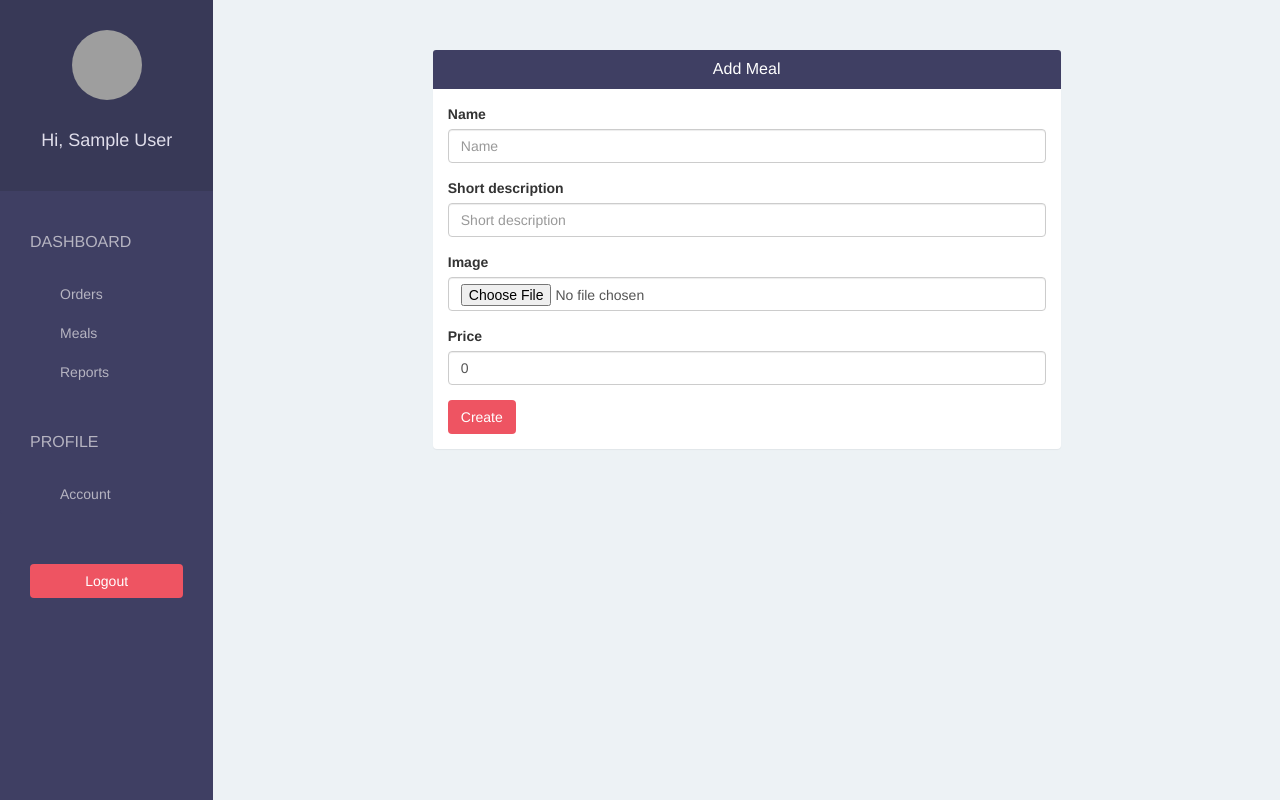
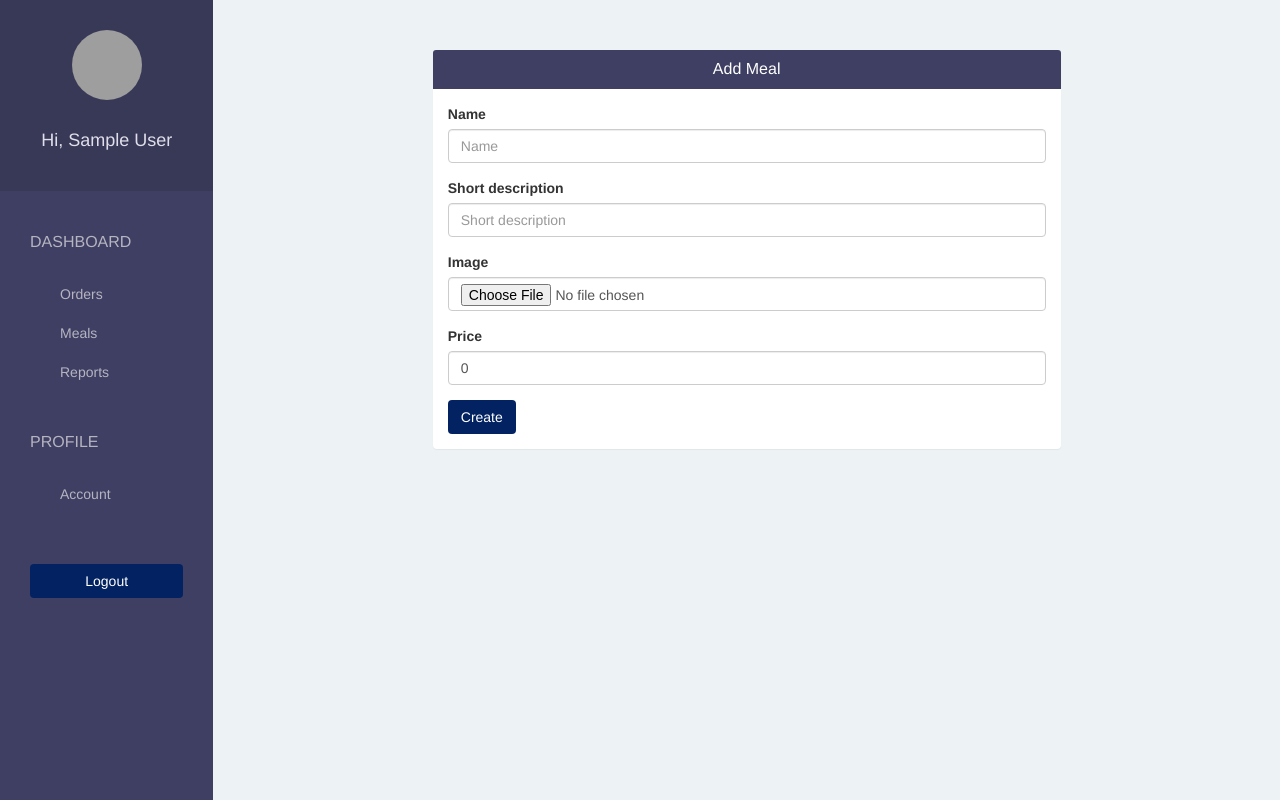
Before and after one commit to AMfalme/meal_ordering, a Django app: page /registration/meal/add/ in a window 1280 px wide. Run offline with Django 3.2, Linux system fonts and the light colour scheme; the visitor is signed in with stand-in values (Sample User, id 1); data that the repository does not hold is empty; some libraries are stand-ins or nearby versions; grey boxes are pictures that could not be loaded.

Commit message:
changes in views.py add filter change color

```diff
--- a/deploytodotaskerapp/static/css/style.css
+++ b/deploytodotaskerapp/static/css/style.css
@@ -18,7 +18,7 @@ body {
 
 .btn-pink {
   color: white;
-  background-color: #EE5462;
+  background-color: #022262;
 }
 
 .btn-pink:hover,
```
